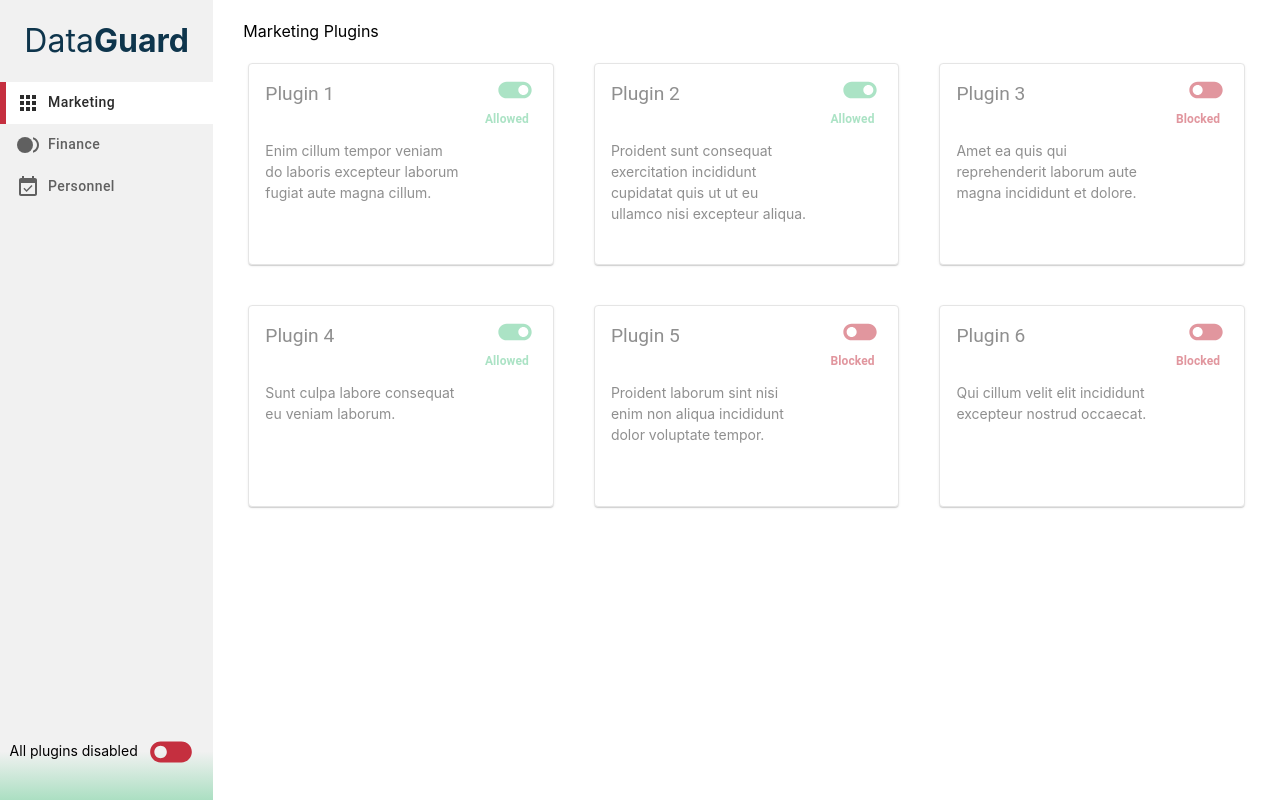
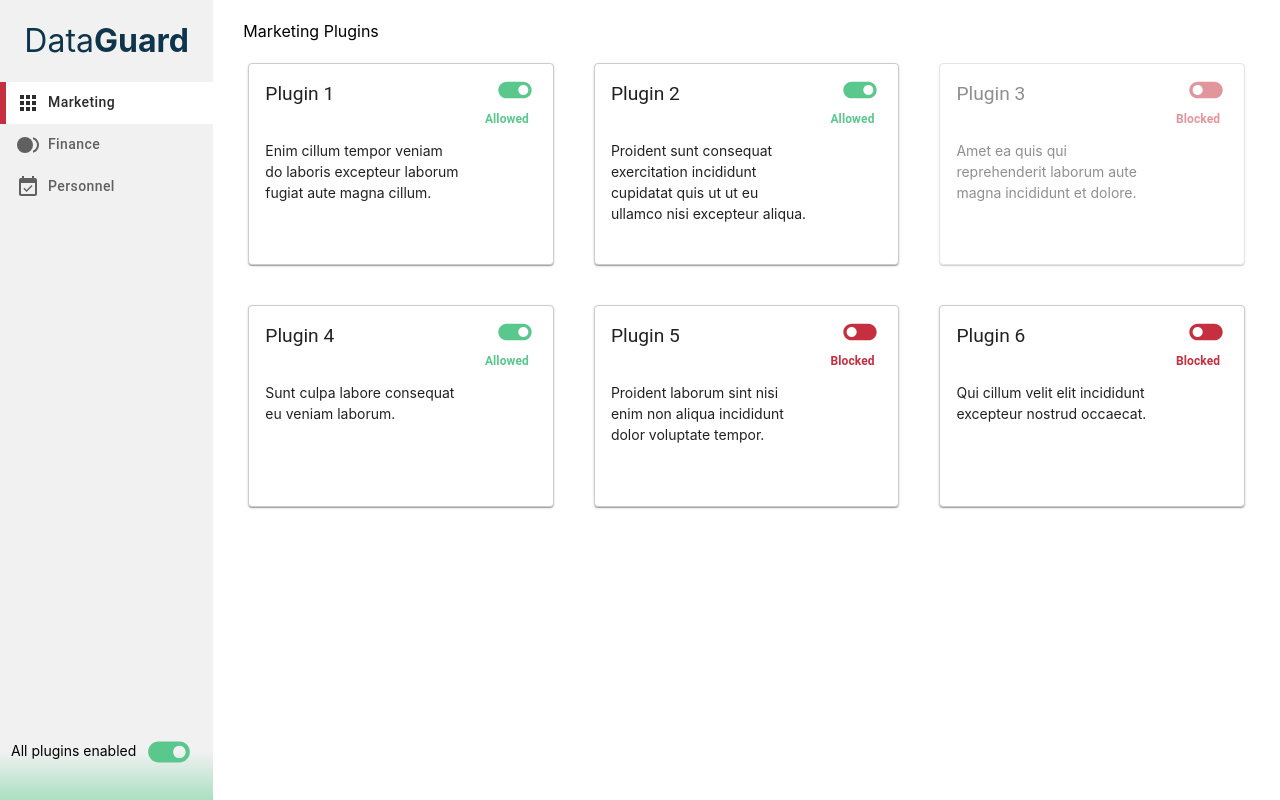
Before and after one commit to Manisha140993/data-guard, a React (Create React App) app: page /Marketing in a window 1280 px wide. Built offline with nearby package versions, Linux system fonts and the light colour scheme; no server answers; data requests are answered from the project's data file.

Commit message:
Refactor

```diff
--- a/db.json
+++ b/db.json
@@ -103,9 +103,6 @@
         "title": "Plugin 13",
         "description": "Dolor laboris culpa ipsum aliqua velit mollit."
       }
-    },
-    "isAllPluginsEnabled": {
-      "status": true
     }
   },
   "errors": []
--- a/src/components/DataGuardCards.js
+++ b/src/components/DataGuardCards.js
@@ -8,15 +8,15 @@ import "../styles/DataGuardCards.scss";
 function DataGuardCards(props) {
   const activeColor = "#5ac88d";
   const inactiveColor = "#c52f3f";
-  const { cardDetails, tabTitle, plugins,allPluginsEnabled, allData } = props;
-  const { result, handleIconClick } = useDataGuardCards({ cardDetails, plugins, tabTitle, allPluginsEnabled, allData });
+  const { cardDetails, tabTitle, plugins, allData } = props;
+  const { result, handleIconClick } = useDataGuardCards({ cardDetails, plugins, tabTitle, allData });
 
   return (
     <div className="data-guard-card">
       <h4>{cardDetails.title} Plugins</h4>
       <Grid container spacing={5} className="data-guard-grid">
         {result.map((item) => (
-          <Grid item xs={12} md={4} sm={6} className={`data-guard-grid-item ${(item.status === "disabled" || !allPluginsEnabled) ? "disabled" : ""}`} key={item.id}>
+          <Grid item xs={12} md={4} sm={6} className={`data-guard-grid-item ${(item.status === "disabled" || !props.allPluginsEnabled) ? "disabled" : ""}`} key={item.id}>
             <Card>
               <CardHeader className="data-guard-card-header"
                 action={
--- a/src/components/DataGuardTabs.js
+++ b/src/components/DataGuardTabs.js
@@ -18,7 +18,7 @@ function DataGuardTabs(props) {
   const blockedColor = "#c52f3f";
   const [tabsData, setTabsData] = useState([]);
   const [value, setValue] = useState(0);
-  const [allPluginsEnabled, setAllPluginsState] = useState(null);
+  const [allPluginsEnabled, setAllPluginsState] = useState(true);
 
   const handleChange = (event, newValue) => {
     navigate(`/${event.target.textContent}`);
@@ -44,12 +44,6 @@ function DataGuardTabs(props) {
     };
     fetchData();
   }, []);
-
-  useEffect(() => {
-    if (tabsData && tabsData.isAllPluginsEnabled) {
-      setAllPluginsState(tabsData.isAllPluginsEnabled.status);
-    }
-  }, [tabsData]);
 
   const navigateToFirstTab = () => {
     navigate(`/Marketing`);
--- a/src/hooks/useDataGuardHooks.js
+++ b/src/hooks/useDataGuardHooks.js
@@ -2,7 +2,7 @@ import { useState, useEffect } from "react";
 import dataGuardService from "../services/DataGuardServices";
 
 export function useDataGuardCards(props) {
-  const { cardDetails, plugins, tabTitle, allPluginsEnabled, allData } = props;
+  const { cardDetails, plugins, tabTitle, allData } = props;
   const [result, setResult] = useState([]);
 
   const handleIconClick = (id) => {
@@ -63,7 +63,6 @@ export function useDataGuardCards(props) {
     };
 
     allData.tabdata[tabTitle] = formNewData(result);
-    allData.isAllPluginsEnabled["status"] = allPluginsEnabled;
     const handleSubmit = async () => {
       try {
         await dataGuardService.post(allData);
@@ -74,7 +73,7 @@ export function useDataGuardCards(props) {
     };
     handleSubmit();
 
-  }, [result, allPluginsEnabled]);
+  }, [result]);
 
   return { result, handleIconClick };
 }
```
